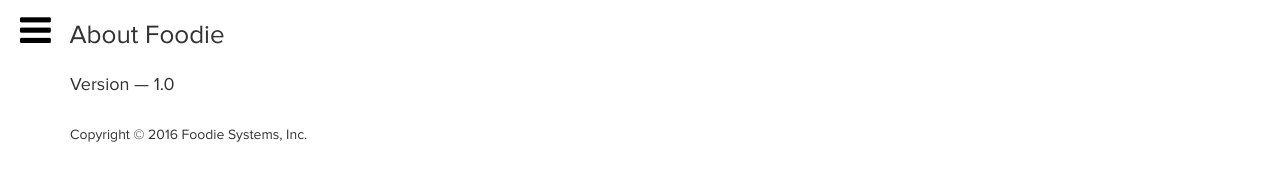
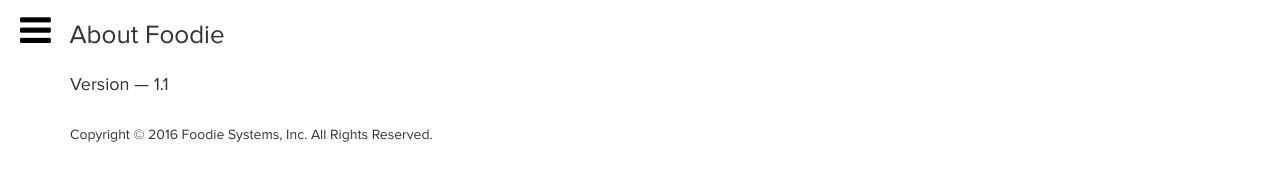
Before and after one commit to svines/Foodie-HTML5, a plain HTML site: page www/about.html in a window 1280 px wide. Shown: the top 195 px of the page. Drawn offline with Linux system fonts and the light colour scheme; sample sign-in values are in the browser's storage.

Commit message:
Update to version 1.1

```diff
--- a/config.xml
+++ b/config.xml
@@ -1,5 +1,5 @@
 <?xml version='1.0' encoding='utf-8'?>
-<widget id="com.foodiesys.foodiemobileapp" versionCode = "2" version="1.0.1" xmlns="http://www.w3.org/ns/widgets" xmlns:cdv="http://cordova.apache.org/ns/1.0" >
+<widget id="com.foodiesys.foodiemobileapp" versionCode = "2" version="1.1" xmlns="http://www.w3.org/ns/widgets" xmlns:cdv="http://cordova.apache.org/ns/1.0" >
 
     <name>Foodie</name>
     <description>Authentic and Specialized Cuisine by Local Chefs</description>
--- a/www/about.html
+++ b/www/about.html
@@ -30,9 +30,9 @@
 	<h1 id="menu-button"> <a id="menu-toggle" href="#" class="btn-menu toggle"> <i class="fa fa-bars"></i> </a> </h1>
 	<p class="pageTitle">About Foodie</p>
 	<div class="container">
-	<h4>Version — 1.0</h4>
+	<h4>Version — 1.1</h4>
 	<br />
-	Copyright &copy; 2016 Foodie Systems, Inc.
+	Copyright &copy; 2016 Foodie Systems, Inc. All Rights Reserved.
 	</div>
 </div>
 <br />
```
